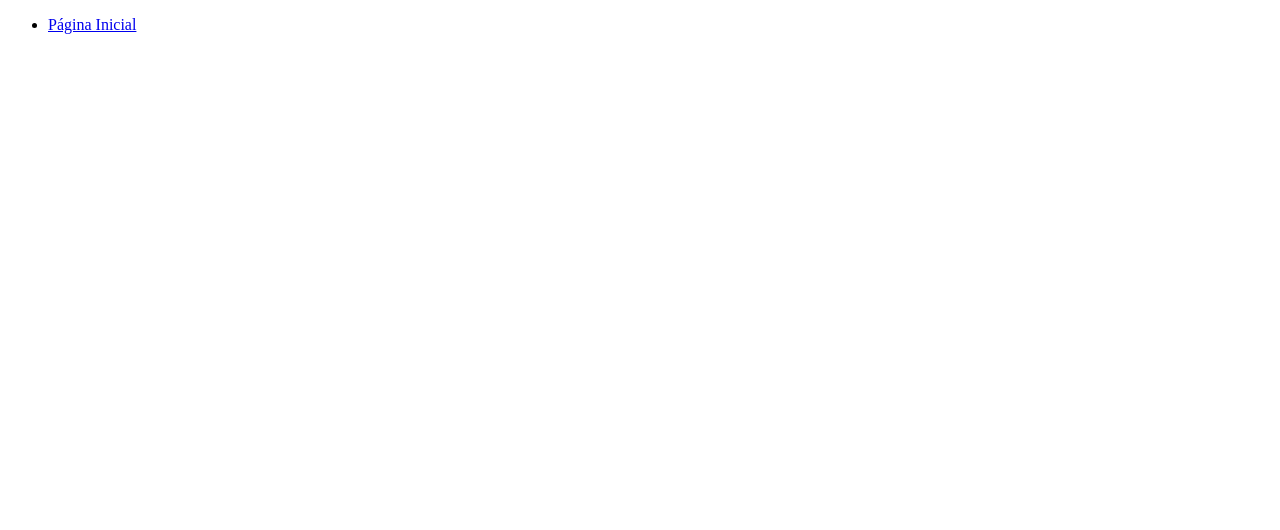
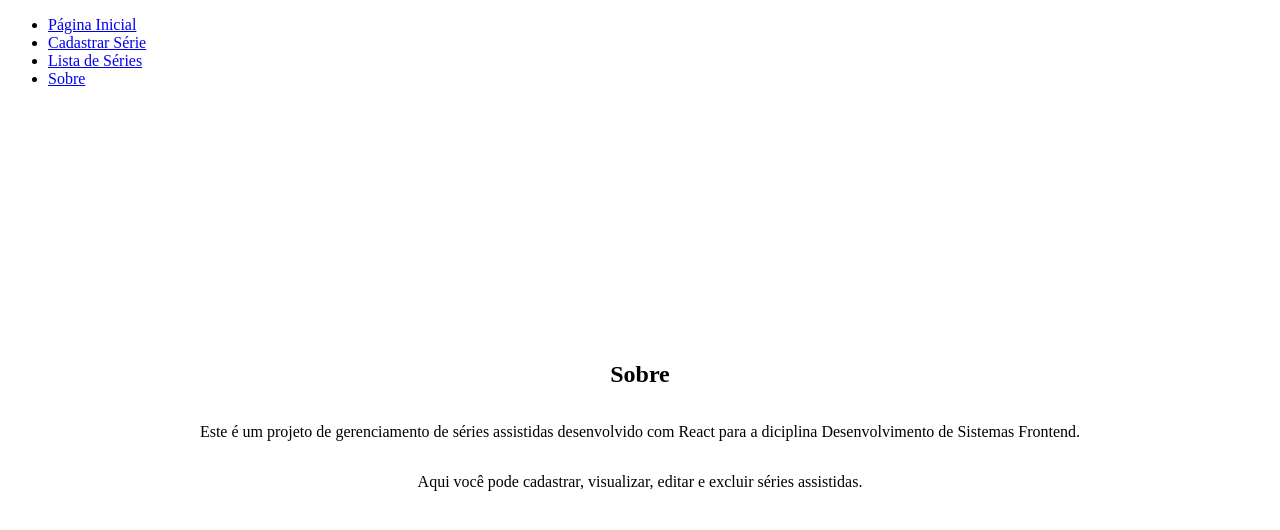
Before and after one commit to JonasPC18/series-watchbook, a React (Vite) app: page /#/sobre in a window 1280 px wide. Before the commit this address had no page. Shown: the top 530 px of the page. Built offline with nearby package versions, Linux system fonts and the light colour scheme.

Commit message:
componentes básicos adicionoados

```diff
--- a/package.json
+++ b/package.json
@@ -1,6 +1,5 @@
 {
   "name": "series-watchbook",
-  "homepage": "https://jonaspc18.github.io/series-watchbook/",
   "private": true,
   "version": "0.0.0",
   "type": "module",
--- a/src/App.jsx
+++ b/src/App.jsx
@@ -1,6 +1,9 @@
 import { HashRouter, Routes, Route} from 'react-router-dom'
 import NavBar from './components/NavBar'
 import Home from './pages/Home'
+import Cadastro from './pages/Cadastro'
+import Lista from './pages/Lista'
+import Sobre from './pages/Sobre'
 import './App.css'
 
 function App() {
@@ -12,6 +15,9 @@ function App() {
       <div className="content">
         <Routes>
           <Route path="/" element={<Home />} />
+          <Route path="cadastro" element={<Cadastro />} />
+          <Route path="lista" element={<Lista />} />
+          <Route path="sobre" element={<Sobre />} />
         </Routes>
       </div>
       </HashRouter>
--- a/src/components/NavBar.jsx
+++ b/src/components/NavBar.jsx
@@ -5,6 +5,9 @@ export default function NavBar() {
     <nav>
       <ul>
       <li><Link to="/">Página Inicial</Link></li>
+      <li><Link to="cadastro">Cadastrar Série</Link></li>
+      <li><Link to="lista">Lista de Séries</Link></li>
+      <li><Link to="sobre">Sobre</Link></li>
       </ul>
     </nav>
   )
--- /dev/null
+++ b/src/components/SerieForm.jsx
@@ -0,0 +1,6 @@
+
+export default function SerieForm(){
+    return(
+    <p>Form em construção...</p>
+)
+}
--- /dev/null
+++ b/src/components/SerieList.jsx
@@ -0,0 +1,6 @@
+
+export default function SerieList(){
+    return(
+    <p>Lista em construção...</p>
+)
+}
--- /dev/null
+++ b/src/pages/Cadastro.jsx
@@ -0,0 +1,10 @@
+import SerieForm from '../components/SerieForm'
+
+export default function Cadastro() {
+  return (
+    <>
+      <h2>Cadastrar séries</h2>
+      <SerieForm />
+    </>
+  )
+}
--- /dev/null
+++ b/src/pages/Lista.jsx
@@ -0,0 +1,10 @@
+import SerieList from '../components/SerieList'
+
+export default function Lista() {
+  return (
+    <>
+      <h2>Lista de séries</h2>
+      <SerieList />
+    </>
+  )
+}
--- /dev/null
+++ b/src/pages/Sobre.jsx
@@ -0,0 +1,12 @@
+export default function Sobre() {
+  return (
+    <>
+      <h2>Sobre</h2>
+      <p>
+        Este é um projeto de gerenciamento de séries assistidas desenvolvido
+        com React para a diciplina Desenvolvimento de Sistemas Frontend.
+      </p>
+      <p>Aqui você pode cadastrar, visualizar, editar e excluir séries assistidas.</p>
+    </>
+  )
+}
--- a/vite.config.js
+++ b/vite.config.js
@@ -3,6 +3,6 @@ import react from '@vitejs/plugin-react'
 
 // https://vite.dev/config/
 export default defineConfig({
-  base: '/series-watchbook/',
+  base: '',
   plugins: [react()],
 })
```
